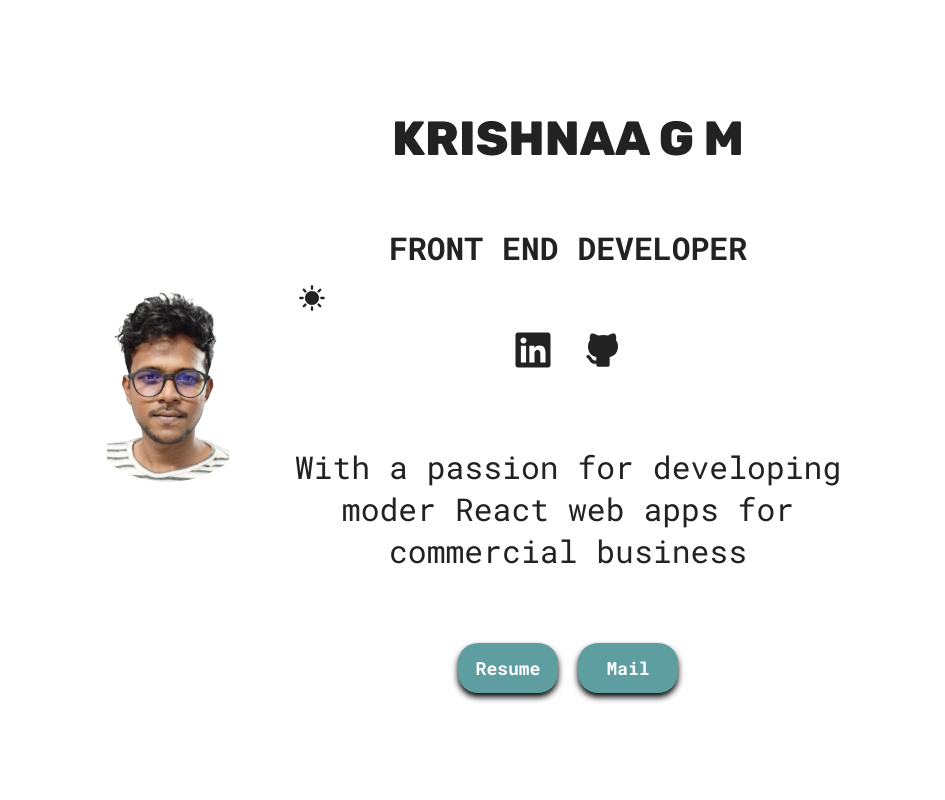
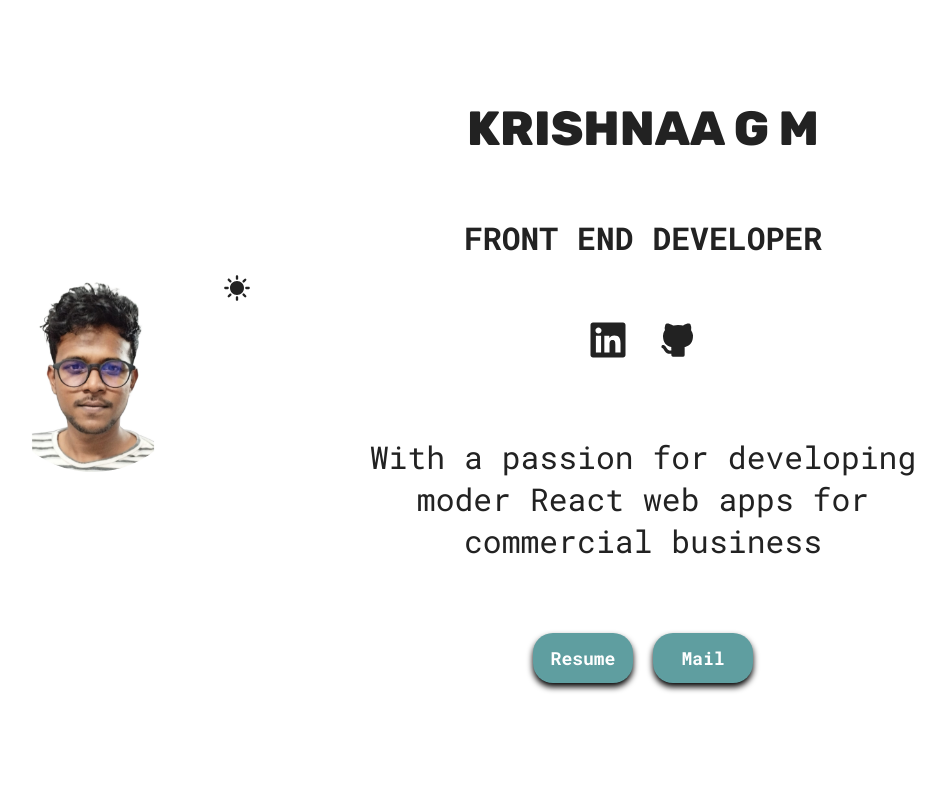
Before and after one commit to krrsh/portfolio, a React (Vite) app: page / in a window 1280 px wide. Shown: the top 800 px of the page, without its empty margins (177-1122 px from the left). Built offline with nearby package versions, Linux system fonts and the light colour scheme.

Commit message:
modified Hero.module.css file

```diff
--- a/src/Components/heroSection/Hero.module.css
+++ b/src/Components/heroSection/Hero.module.css
@@ -1,8 +1,8 @@
 .heroContainer {
+    text-align: center;
     display: flex;
     flex-direction: column;
     align-items: center;
-    padding-top: 10px;
     flex: 1;
     flex-wrap: wrap;
     justify-content: space-evenly;
@@ -18,6 +18,8 @@
 }
 @media (min-width:770px) {
     .heroContainer{
+        padding: 0 50px;
+        gap: 150px;
         flex-direction: row;
     }
     .dataContainer{
@@ -30,7 +32,7 @@
 .profSec{
     margin-left: 10px;
     display: flex;
-    max-width: 200px;
+    /* width: 200px; */
     position: relative;
 }
 
```
